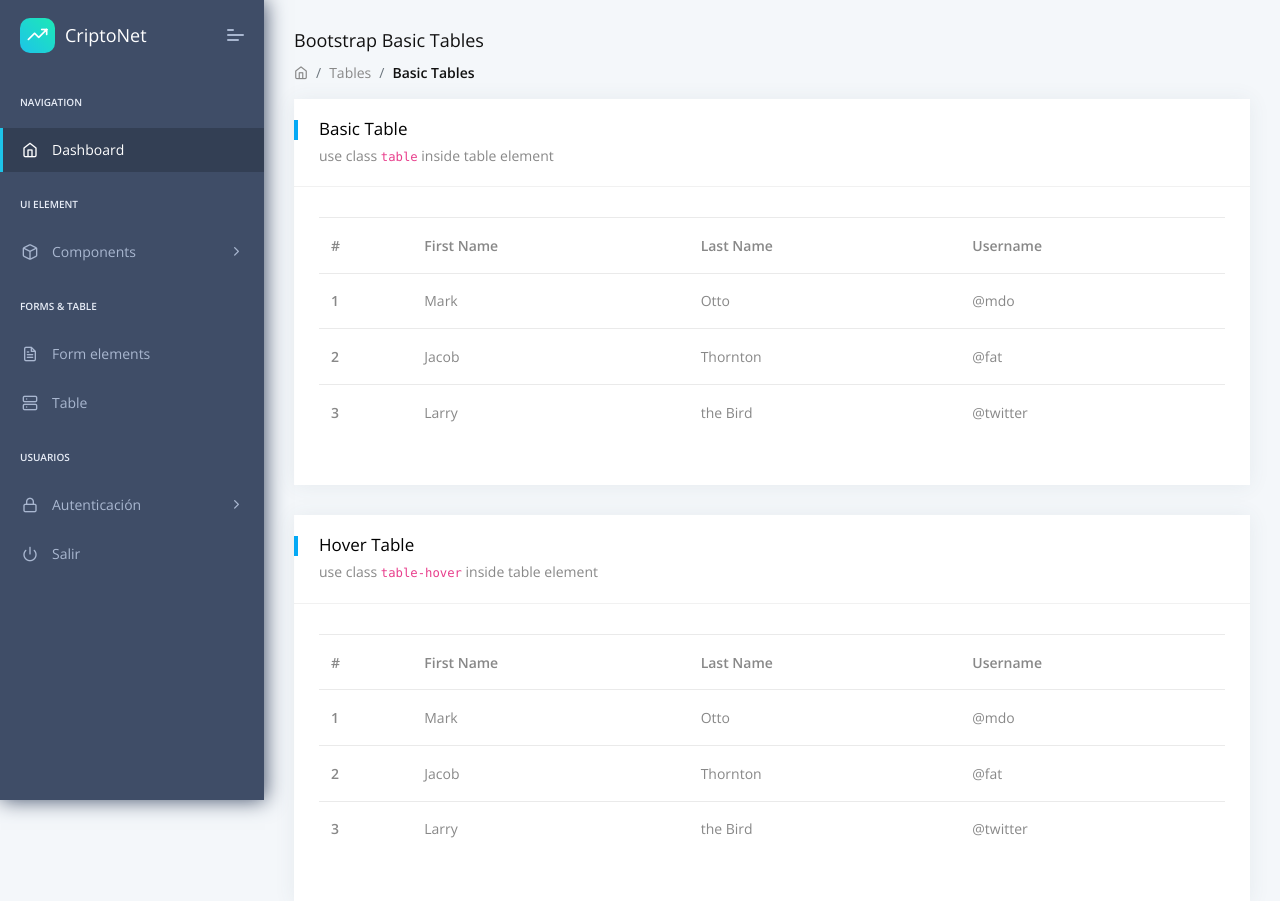
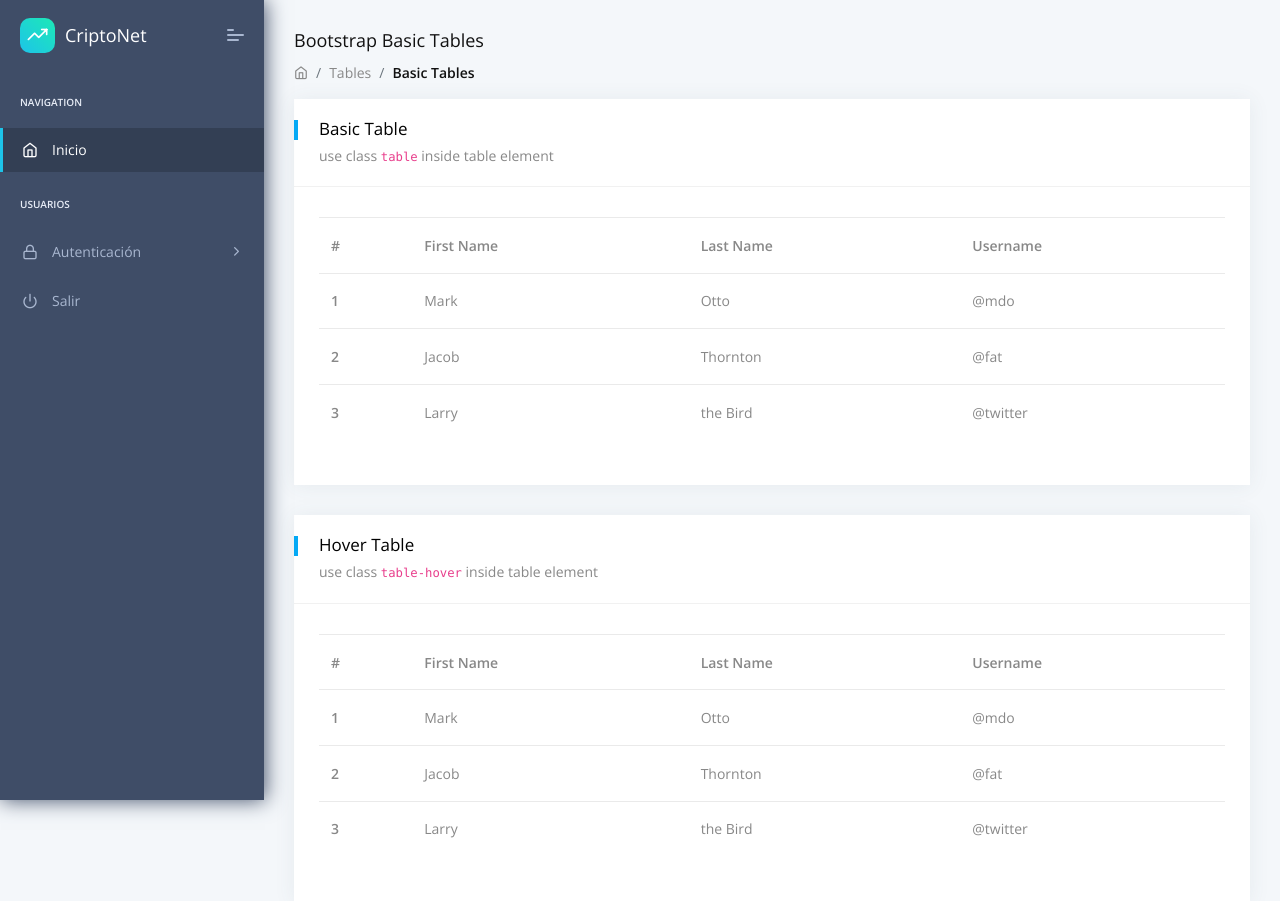
Before and after one commit to Tobiny/criptonet_dj, a Django app: page / in a window 1280 px wide. Shown: the top 901 px of the page. Run offline with Django 3.2, Linux system fonts and the light colour scheme; the visitor is signed in with stand-in values (Sample User, id 1); some libraries are stand-ins or nearby versions.

Commit message:
Iconos actulizados
Iconos actulizados y página de inicio

```diff
--- a/core/static/sitemap.xml
+++ b/core/static/sitemap.xml
@@ -7,7 +7,6 @@
 
   <!-- Main links -->
   <url>
-    <loc>https://django-dashboard-dattaable.appseed.us</loc>
     <priority>1</priority>
     <changefreq>monthly</changefreq>
   </url>
--- a/core/templates/includes/sidebar.html
+++ b/core/templates/includes/sidebar.html
@@ -18,33 +18,7 @@
                     </li>
                     <li data-username="dashboard Default Ecommerce CRM Analytics Crypto Project"
                         class="nav-item {% if 'index' in segment %} active {% endif %}">
-                        <a href="/" class="nav-link "><span class="pcoded-micon"><i class="feather icon-home"></i></span><span class="pcoded-mtext">Dashboard</span></a>
-                    </li>
-                    <li class="nav-item pcoded-menu-caption">
-                        <label>UI Element</label>
-                    </li>
-                    <li data-username="basic components Button Alert Badges breadcrumb Paggination progress Tooltip popovers Carousel Cards Collapse Tabs pills Modal Grid System Typography Extra Shadows Embeds" class="nav-item pcoded-hasmenu">
-                        <a href="javascript:" class="nav-link "><span class="pcoded-micon"><i class="feather icon-box"></i></span><span class="pcoded-mtext">Components</span></a>
-                        <ul class="pcoded-submenu">
-                            <li class=""><a href="/ui-button.html" class="">Button</a></li>
-                            <li class=""><a href="/ui-badges.html" class="">Badges</a></li>
-                            <li class=""><a href="/ui-breadcrumb-pagination.html" class="">Breadcrumb & paggination</a></li>
-                            <li class=""><a href="/ui-collapse.html" class="">Collapse</a></li>
-                            <li class=""><a href="/ui-tabs.html" class="">Tabs & pills</a></li>
-                            <li class=""><a href="/ui-typography.html" class="">Typography</a></li>
-                            <li class=""><a href="/ui-icons.html" class="">Feather<span class="pcoded-badge label label-danger">NEW</span></a></li>
-                        </ul>
-                    </li>
-                    <li class="nav-item pcoded-menu-caption">
-                        <label>Forms & table</label>
-                    </li>
-                    <li data-username="form elements advance componant validation masking wizard picker select"
-                        class="nav-item {% if 'ui-forms' in segment %} active {% endif %}">
-                        <a href="/ui-forms.html" class="nav-link "><span class="pcoded-micon"><i class="feather icon-file-text"></i></span><span class="pcoded-mtext">Form elements</span></a>
-                    </li>
-                    <li data-username="Table bootstrap datatable footable"
-                        class="nav-item {% if 'ui-tables' in segment %} active {% endif %}">
-                        <a href="/ui-tables.html" class="nav-link "><span class="pcoded-micon"><i class="feather icon-server"></i></span><span class="pcoded-mtext">Table</span></a>
+                        <a href="/" class="nav-link "><span class="pcoded-micon"><i class="feather icon-home"></i></span><span class="pcoded-mtext">Inicio</span></a>
                     </li>
                     <li class="nav-item pcoded-menu-caption">
                         <label>Usuarios</label>
```
Also changed, not shown: core/static/assets/images/favicon.ico, core/static/assets/images/logo-dark.png, core/static/assets/images/logo-thumb.png, core/static/assets/images/logo.png, db.sqlite3 (deleted).
